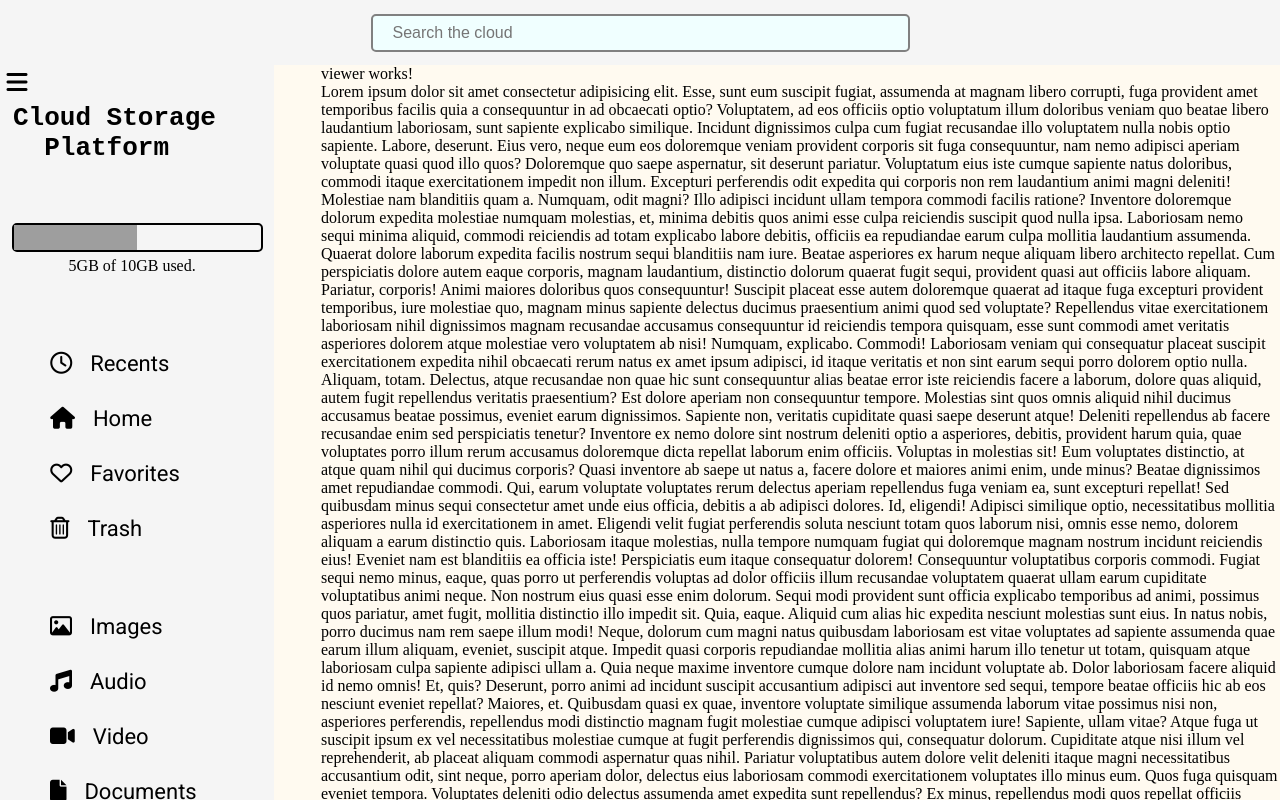
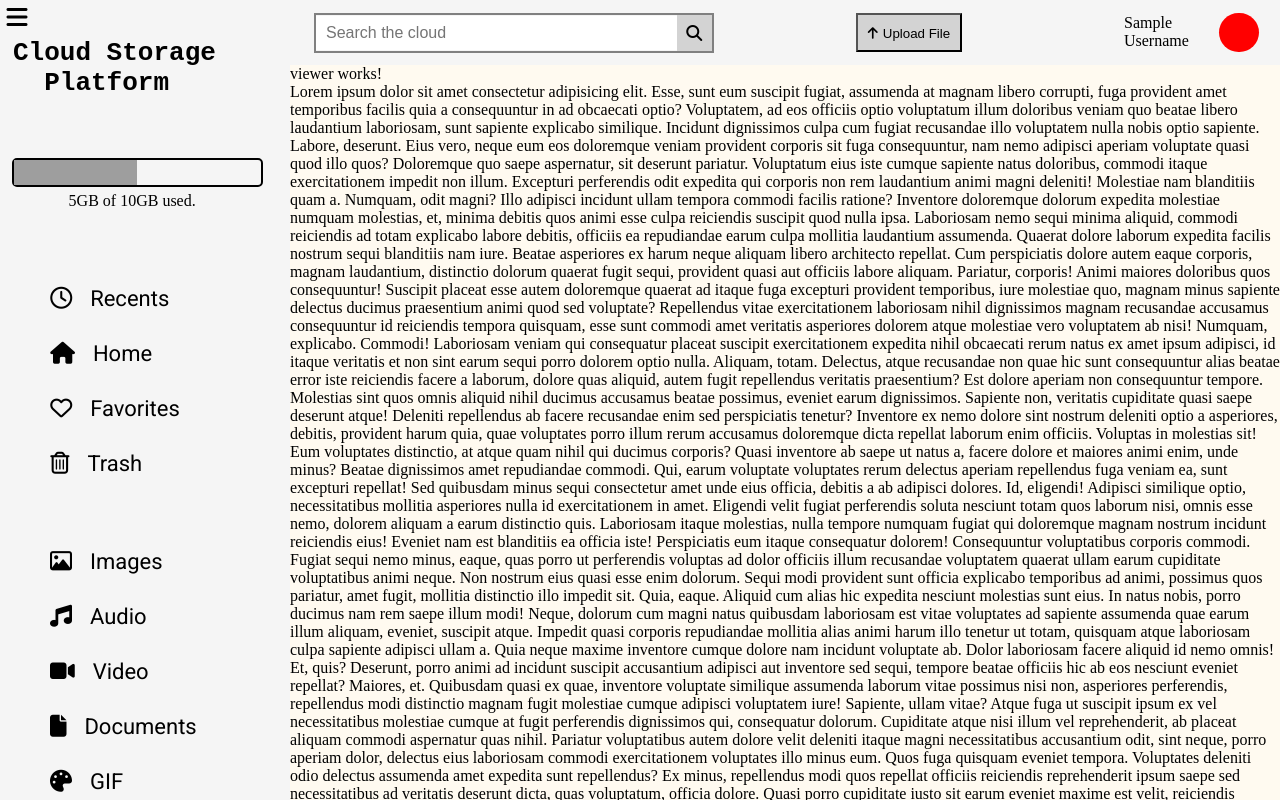
Before and after one commit to rushaan1/Cloud-Storage-Platform, an Angular app in the folder Cloud Storage Platform/AngularApplication/CloudStoragePlatformUI/: page / in a window 1280 px wide. Shown: the top 800 px of the page. Built offline with nearby package versions, Linux system fonts and the light colour scheme; grey boxes are pictures that could not be loaded.

Commit message:
Navigation drawer and mini drawer fully done, panel almost done.

```diff
--- a/Cloud Storage Platform/AngularApplication/CloudStoragePlatformUI/src/app/app.component.css
+++ b/Cloud Storage Platform/AngularApplication/CloudStoragePlatformUI/src/app/app.component.css
@@ -8,8 +8,9 @@
 
 .navigation-drawer{
     /* remove min-width with media query for mobile */
-    min-width: 321px;
     transition: min-width 1s ease;
+    z-index: 2;
+    background-color: #F5F5F5;
     /*IMPORTANT: Keep in mind navigation drawer is not fixed only drawer div is fixed so when scrolling down navigation drawer will be at top */
 }
 
@@ -28,3 +29,29 @@
     display: block;
     top: 0px;
 }
+
+
+
+
+
+
+/* .overlay {
+    position: fixed;
+    top: 0;
+    left: 0;
+    width: 100vh;
+    height: 100vh;
+    background: rgba(0, 0, 0, 0.5);
+    z-index: 1000;
+    display: flex;
+    justify-content: center;
+    align-items: center;
+  }
+
+  .overlay-content {
+    background: white;
+    padding: 20px;
+    border-radius: 10px;
+    text-align: center;
+    z-index: 1001;
+  } */
--- a/Cloud Storage Platform/AngularApplication/CloudStoragePlatformUI/src/app/app.component.html
+++ b/Cloud Storage Platform/AngularApplication/CloudStoragePlatformUI/src/app/app.component.html
@@ -1,11 +1,20 @@
-<div class="top-panel">
-  <panel class="panel"></panel>
-</div>
 <div class="content">
   <div class="navigation-drawer">
     <drawer class="drawer-component" (miniSet)="miniToggle($event)"></drawer>
   </div>
   <div class="dashboard">
+    <div class="top-panel">
+      <panel class="panel"></panel>
+    </div>
     <viewer></viewer>
   </div>
 </div>
+
+
+
+
+<!-- <div class="overlay">
+    <div class="overlay-content">
+      <p>This is the content in the white div</p>
+    </div>
+  </div> -->
--- a/Cloud Storage Platform/AngularApplication/CloudStoragePlatformUI/src/app/app.component.ts
+++ b/Cloud Storage Platform/AngularApplication/CloudStoragePlatformUI/src/app/app.component.ts
@@ -18,10 +18,12 @@ export class AppComponent implements OnInit {
     const navDrawer = document.getElementsByClassName("navigation-drawer")[0] as HTMLElement;
     navDrawer.style.width = event ? "50px" : "321px";
     if (event){
-      (document.getElementsByClassName("navigation-drawer")[0] as HTMLElement).style.minWidth = "90px";
+      (document.getElementsByClassName("navigation-drawer")[0] as HTMLElement).style.minWidth = "54px";
+      navDrawer.style.height = "";
     }
     else{
-      (document.getElementsByClassName("navigation-drawer")[0] as HTMLElement).style.minWidth = "321px";
+      (document.getElementsByClassName("navigation-drawer")[0] as HTMLElement).style.minWidth = "290px";
+      navDrawer.style.height = `${document.documentElement.scrollHeight}px`;
     }
   }
 }
--- a/Cloud Storage Platform/AngularApplication/CloudStoragePlatformUI/src/app/navigation-drawer/navigation-drawer.component.css
+++ b/Cloud Storage Platform/AngularApplication/CloudStoragePlatformUI/src/app/navigation-drawer/navigation-drawer.component.css
@@ -121,8 +121,9 @@ a {
     top: 0px;
     visibility: hidden;
     height: 100vh;
-    position:sticky;
+    position:fixed;
     height: 100vh;
+    overflow-y:scroll;
     /* transform: -100%; */
 }
 
--- a/Cloud Storage Platform/AngularApplication/CloudStoragePlatformUI/src/app/panel/panel.component.css
+++ b/Cloud Storage Platform/AngularApplication/CloudStoragePlatformUI/src/app/panel/panel.component.css
@@ -1,24 +1,98 @@
-.searchbox{
-    width: 40%;
-    height: 28px;
-    background-color: azure;
-    border: 2px solid grey;
-    border-radius: 5px;
-    padding: 3px;
-    padding-left: 20px;
-    font-size: 1rem;
-}
-
 .panel-main{
     position: sticky;
     height: 65px;
     background-color: #F5F5F5;
     width: 100%;
+    padding-left: 4px;
 }
 
 .panel-main-flex{
     display: flex;
     align-items: center;
-    justify-content: center;
+    justify-content: space-between;
     height: 100%;
 }
+
+.searchbox{
+    width: 90%;
+    height: 28px;
+    background-color: white;
+    /* border-radius: 5px; */
+    padding: 3px;
+    padding-left: 10px;
+    border: none;
+    font-size: 1rem;
+    /* margin-left: 5px; */
+    display: inline-block;
+}
+
+.searchbox:focus-visible{
+    outline:none;
+}
+
+.search-btn{
+    height: 28px;
+    width: 28px;
+    padding: 4px;
+    /* border: 2px solid gray; */
+    display: flex;
+    align-items: center;
+    justify-content: center;
+    background-color: lightgray;
+}
+
+.search-btn:hover{
+    background-color: gray;
+}
+
+.search{
+    border: 2px solid grey;
+    width: 40%;
+    display: flex;
+    align-items: center;
+    justify-content: flex-start;
+    margin-left: 20px;
+}
+
+.upload{
+    height: 39.8px;
+    background-color: lightgray;
+    padding: 10px;
+    display: flex;
+    justify-content: center;
+    align-items: center;
+    text-align: center;
+    padding-top: 12px;
+}
+
+.upload:hover{
+    background-color: gray;
+}
+
+.fa-arrow-up{
+    margin-right: 5px;
+}
+
+.user-info{
+    display: flex;
+    align-items: center;
+    justify-content: flex-start;
+    width: 160px;
+    height: 39.8px;
+}
+
+span{
+    width: 90px;
+}
+
+.pfp{
+    background-color: red;
+    height: 39.8px;
+    width: 39.8px;
+    border-radius: 50%;
+    margin-left: 5px;
+}
+
+.margin-left{
+    margin-left: 20px;
+}
--- a/Cloud Storage Platform/AngularApplication/CloudStoragePlatformUI/src/app/panel/panel.component.html
+++ b/Cloud Storage Platform/AngularApplication/CloudStoragePlatformUI/src/app/panel/panel.component.html
@@ -1,7 +1,20 @@
 <div class="content-panel">
     <div class="panel-main">
         <div class="panel-main-flex">
-            <input class="searchbox" type="text" id="search" name="search" placeholder="Search the cloud">
+            <div class="search margin-left">
+                <input (focus)="searchDarkenBorder()" (blur)="searchLightenBorder()" class="searchbox" type="text" id="search" name="search" placeholder="Search the cloud">
+                <div class="search-btn">
+                    <i class="fa-solid fa-magnifying-glass"></i>
+                </div>
+            </div>
+            <button class="upload">
+                <i class="fa-solid fa-arrow-up"></i>
+                Upload File
+            </button>
+            <div class="user-info margin-left">
+                <span>Sample Username</span>
+                <div class="pfp"></div>
+            </div>
         </div>
     </div>
 </div>
--- a/Cloud Storage Platform/AngularApplication/CloudStoragePlatformUI/src/app/panel/panel.component.ts
+++ b/Cloud Storage Platform/AngularApplication/CloudStoragePlatformUI/src/app/panel/panel.component.ts
@@ -6,5 +6,11 @@ import { Component } from '@angular/core';
   styleUrl: './panel.component.css'
 })
 export class PanelComponent {
+  searchDarkenBorder(){
+    (document.getElementsByClassName("search")[0] as HTMLElement).style.borderColor = "black";
+  }
 
+  searchLightenBorder(){
+    (document.getElementsByClassName("search")[0] as HTMLElement).style.borderColor = "gray";
+  }
 }
```
